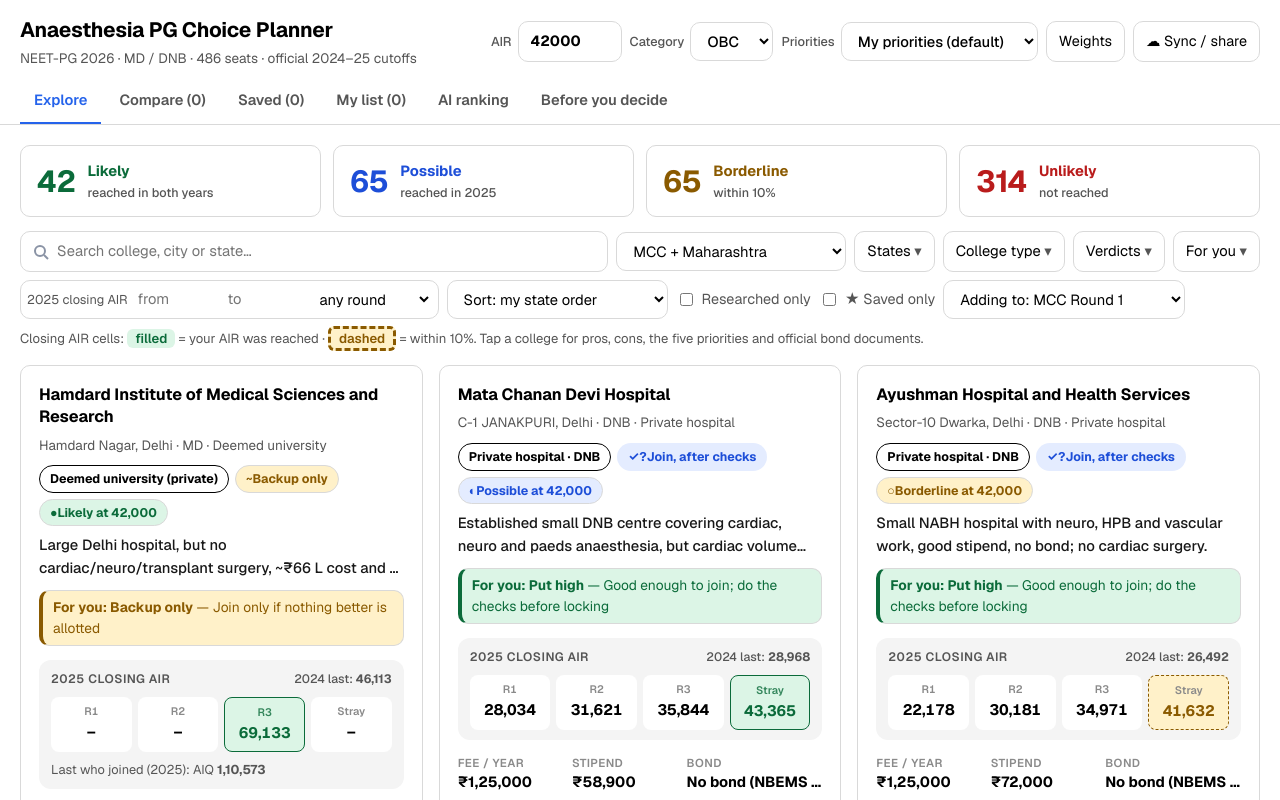
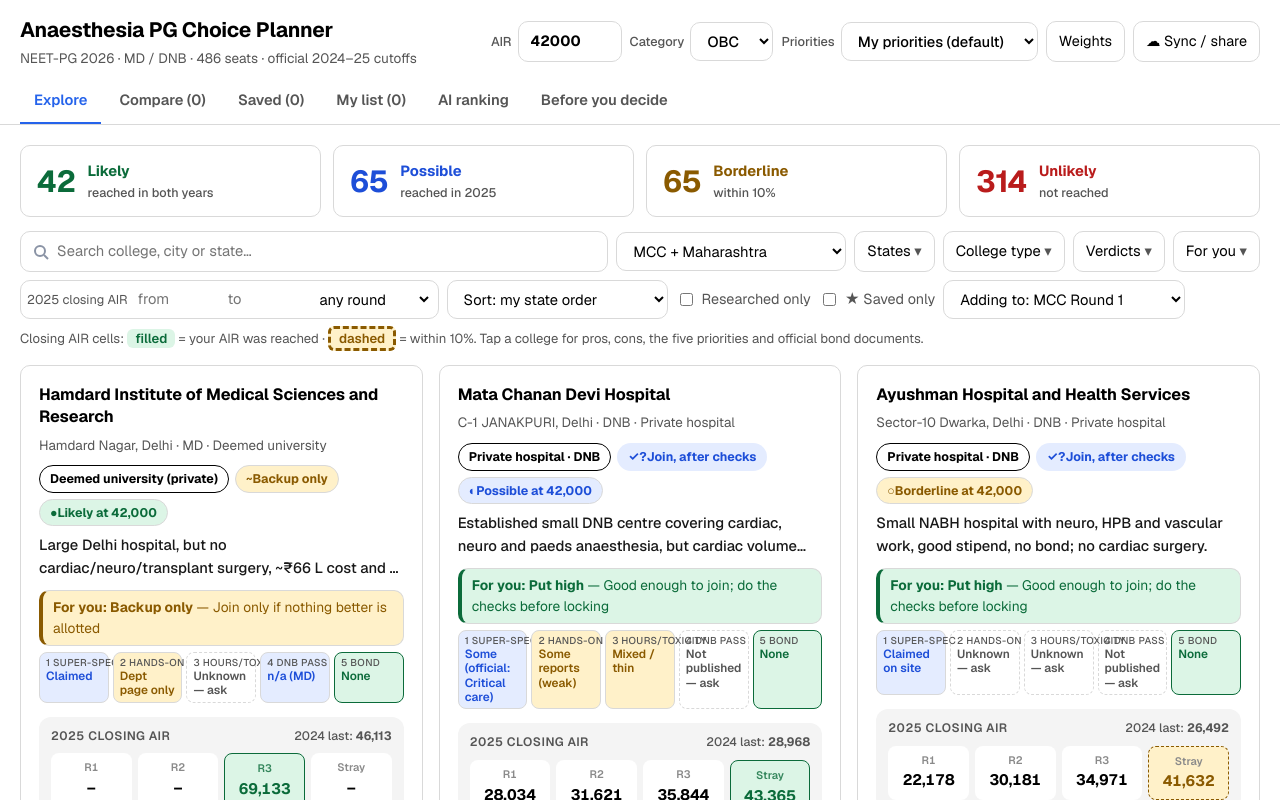
Before and after one commit to pankajrajput0312/neetpg-planner, a Next.js app: page / in a window 1280 px wide. Shown: the top 800 px of the page. Built offline with nearby package versions, Linux system fonts and the light colour scheme.

Commit message:
One label per priority on every college (cards, list, compare, AI ranking)

```diff
--- a/app/globals.css
+++ b/app/globals.css
@@ -317,3 +317,13 @@
 .sync code { font-size: .8rem; word-break: break-all; }
 .sync[open] { min-width: 420px; }
 .airank td { vertical-align: top; } .airank .cn { min-width: 220px; } .airank ul { margin: 0; padding-left: 16px; } .airank li { margin-bottom: 3px; }
+/* one label per priority */
+.plabels { display: grid; grid-template-columns: repeat(5, 1fr); gap: 4px; }
+.plabels.mini { display: flex; flex-wrap: wrap; gap: 3px; max-width: 260px; }
+.pl { display: flex; flex-direction: column; font-size: .74rem; font-weight: 600; padding: 4px 6px; border-radius: 8px; border: 1px solid var(--border); line-height: 1.2; min-width: 0; }
+.pl small { font-size: .62rem; font-weight: 500; color: var(--muted); text-transform: uppercase; letter-spacing: .03em; white-space: nowrap; }
+.plabels.mini .pl { flex-direction: row; padding: 2px 6px; font-size: .7rem; }
+.pl.good { background: var(--good-bg); color: var(--good); border-color: var(--good); } .pl.ok { background: var(--ok-bg); color: var(--ok); }
+.pl.mid { background: var(--mid-bg); color: var(--mid); } .pl.bad { background: var(--bad-bg); color: var(--bad); border-color: var(--bad); }
+.pl.none { background: transparent; color: var(--muted); border-style: dashed; }
+@media (max-width: 760px) { .plabels { grid-template-columns: repeat(2, 1fr); } }
--- a/app/lib.ts
+++ b/app/lib.ts
@@ -420,3 +420,34 @@
   return out.sort((a, b) => b.score - a.score || STATE_ORDER.indexOf(BY_ID.get(a.id)!.state) - STATE_ORDER.indexOf(BY_ID.get(b.id)!.state));
 }
 const lakh = (n: number) => (n >= 1e7 ? `₹${(n / 1e7).toFixed(2)} Cr` : `₹${(n / 1e5).toFixed(0)} L`);
+
+// ---------- One label per priority, for every college ----------
+export type PLabel = { n: number; key: string; label: string; level: "good" | "ok" | "mid" | "bad" | "none"; tip: string };
+export function priorityLabels(c: College): PLabel[] {
+  const sp = SUPERSPEC[c.id]; const r = RESEARCH[c.id]; const rs = RESIDENT[c.id]; const st = SITES[c.id];
+  const strong = sp ? Object.keys(sp.areas).filter((a) => ["Cardiac", "Neuro", "Renal/Transplant", "GI surgery", "Onco", "Paeds"].includes(a)) : [];
+  const ssc = r?.super_speciality.confidence ?? "Unverified";
+  const siteDepts = st ? st.departments.filter((d) => /cardiac|ctvs|neuro|transplant|onco|paedi|pedi|nicu|picu/i.test(d)).length : 0;
+  const ss: PLabel = sp && strong.length >= 3 ? { n: 1, key: "Super-spec", label: "Strong (official)", level: "good", tip: `DM/MCh/DNB-SS courses running in ${Object.keys(sp.areas).join(", ")} (MCC NEET-SS 2025)` }
+    : sp ? { n: 1, key: "Super-spec", label: `Some (official: ${Object.keys(sp.areas).join(", ")})`, level: "ok", tip: "Official courses in fewer than 3 core areas" }
+    : siteDepts >= 3 ? { n: 1, key: "Super-spec", label: "Claimed on site", level: "ok", tip: st!.departments.join(", ") }
+    : ssc === "High" || ssc === "Medium" ? { n: 1, key: "Super-spec", label: "Claimed", level: "ok", tip: r!.super_speciality.summary }
+    : ssc === "Low" || siteDepts > 0 ? { n: 1, key: "Super-spec", label: "Weak / unclear", level: "mid", tip: r?.super_speciality.summary ?? st?.departments.join(", ") ?? "" }
+    : { n: 1, key: "Super-spec", label: "Unknown — ask", level: "none", tip: "No department could be verified" };
+  const hs = rs?.hands_on; const neg = hs ? /observ|limited|no hands|restricted|consultant-led|clerical/i.test(hs.summary) : false;
+  const ho: PLabel = hs && hs.confidence !== "Unverified" ? (neg ? { n: 2, key: "Hands-on", label: "Observation-heavy", level: "bad", tip: hs.summary } : hs.confidence === "Low" ? { n: 2, key: "Hands-on", label: "Some reports (weak)", level: "mid", tip: hs.summary } : { n: 2, key: "Hands-on", label: "Good (reported)", level: "good", tip: hs.summary })
+    : r && r.hands_on.confidence !== "Unverified" ? { n: 2, key: "Hands-on", label: "Some evidence", level: "ok", tip: r.hands_on.summary }
+    : (st?.anaesthesia_dept?.services.length ?? 0) > 0 ? { n: 2, key: "Hands-on", label: "Dept page only", level: "mid", tip: st!.anaesthesia_dept!.services.join(", ") }
+    : { n: 2, key: "Hands-on", label: "Unknown — ask", level: "none", tip: "Nothing online; only residents can tell you" };
+  const flags = (rs?.red_flags ?? []).filter((f) => /suicide|harass|assault|unpaid|not paid|withh|ragging|threat culture|strike/i.test(f));
+  const hc = rs?.hours_culture;
+  const hr: PLabel = flags.length && hc && CONFV[hc.confidence] >= 2 ? { n: 3, key: "Hours/toxicity", label: "Serious concerns", level: "bad", tip: flags[0] }
+    : flags.length ? { n: 3, key: "Hours/toxicity", label: "Concerns reported", level: "mid", tip: flags[0] }
+    : hc && hc.confidence !== "Unverified" ? (CONFV[hc.confidence] >= 2 ? { n: 3, key: "Hours/toxicity", label: "Reported OK", level: "good", tip: hc.summary } : { n: 3, key: "Hours/toxicity", label: "Mixed / thin", level: "mid", tip: hc.summary })
+    : r && r.toxicity.confidence !== "Unverified" ? { n: 3, key: "Hours/toxicity", label: "Some reports", level: "ok", tip: r.toxicity.summary }
+    : { n: 3, key: "Hours/toxicity", label: "Unknown — ask", level: "none", tip: "No reports either way" };
+  const dnb: PLabel = isDnb(c) ? { n: 4, key: "DNB pass", label: "Not published — ask", level: "none", tip: "NBEMS publishes no institute-wise pass rate; ask for the last 3 batches" } : { n: 4, key: "DNB pass", label: "n/a (MD)", level: "ok", tip: "MD — pass rate not part of your criteria" };
+  const by = bondYears(c);
+  const bd: PLabel = by === 0 ? { n: 5, key: "Bond", label: "None", level: "good", tip: bondShort(c) } : by === 1 ? { n: 5, key: "Bond", label: "1 yr", level: "ok", tip: bondShort(c) } : by !== null ? { n: 5, key: "Bond", label: `${by} yrs`, level: "bad", tip: bondShort(c) } : { n: 5, key: "Bond", label: "Not verified", level: "none", tip: strip(c.bond).slice(0, 120) };
+  return [ss, ho, hr, dnb, bd];
+}
--- a/app/page.tsx
+++ b/app/page.tsx
@@ -4,7 +4,7 @@
 import {
   BY_ID, COLLEGES, CRITS, DEFAULT, GUIDE, PREP, PRESETS, RESEARCH, ROUNDS, ROW_HELP, ROW_LABEL, STATE_ORDER,
   beds, bondShort, chance, evidence, money, coverage, deepest, fee, firstRound, fmt, gaps, isDnb, params, place, roundClose, score,
-  shortName, stipend, strategy, strip, OFFICIAL, VERDICT_ORDER, verdictKey, verdictOf, autoList, autoScore, joinedLast, ADMITTED, SUPERSPEC, DERIVED, SITES, FUTURE, REC_KEY, SENIOR_METHOD, allPros, allCons, recommendation, seniorChecklist, RESIDENT, typeLabel, TYPE_LABEL, excludedBy, feeNum, stipendNum, bondYears, DEFAULT_PREFS, aiRank,
+  shortName, stipend, strategy, strip, OFFICIAL, VERDICT_ORDER, verdictKey, verdictOf, autoList, autoScore, joinedLast, ADMITTED, SUPERSPEC, DERIVED, SITES, FUTURE, REC_KEY, SENIOR_METHOD, allPros, allCons, recommendation, seniorChecklist, RESIDENT, typeLabel, TYPE_LABEL, excludedBy, feeNum, stipendNum, bondYears, DEFAULT_PREFS, aiRank, priorityLabels,
   type College, type Conf, type Crit, type Param, type Store, type Resident, type Prefs,
 } from "./lib";
 
@@ -220,6 +220,7 @@
           </div>
           {v.verdict !== "Not assessed" ? <p className="headline">{v.headline}</p> : <p className="headline muted">{recommendation(c).data_verdict}</p>}
           <p className={"foryou r-" + REC_KEY[recommendation(c).rec]}><b>For you: {recommendation(c).rec}</b> — {recommendation(c).rec_why}</p>
+          <div className="plabels">{priorityLabels(c).map((l) => <span key={l.n} className={"pl " + l.level} title={`${l.n}. ${l.key}: ${l.tip}`}><small>{l.n} {l.key}</small>{l.label}</span>)}</div>
         </div>
         {stripView(c)}
         {facts(c)}
@@ -247,6 +248,7 @@
           <p className="muted">{c.name}</p>
           <p><span className={"tag " + ch.k}>{ch.t}</span> <span className="type">{c.kindLabel}</span></p>
           {dots(c)}
+          <div className="plabels">{priorityLabels(c).map((l) => <span key={l.n} className={"pl " + l.level} title={l.tip}><small>{l.n} {l.key}</small>{l.label}</span>)}</div>
           <div className="row-btns">
             <button className={"primary" + (inList.has(c.id) ? " added" : "")} onClick={() => toggle(c.id)}>{inList.has(c.id) ? `#${list.items.indexOf(c.id) + 1} in “${list.name}” ✓` : `+ Add to “${list.name}”`}</button>
             <button onClick={() => toggleCompare(c.id)}>{s.compare.includes(c.id) ? "✓ In compare" : "Add to compare"}</button>
@@ -479,6 +481,7 @@
             <tbody>
               <tr><th>Verdict</th>{cmp.map((c) => { const v = verdictOf(c); return <td key={c.id} className={"v-" + verdictKey(v.verdict)}><b>{v.verdict}</b><br /><small>{v.headline}</small></td>; })}</tr>
               <tr><th>For you</th>{cmp.map((c) => { const d = recommendation(c); return <td key={c.id} className={"r-" + REC_KEY[d.rec]}><b>{d.rec}</b><br /><small>{d.rec_why}</small></td>; })}</tr>
+              <tr><th>5 priorities</th>{cmp.map((c) => <td key={c.id}><div className="plabels">{priorityLabels(c).map((l) => <span key={l.n} className={"pl " + l.level} title={l.tip}><small>{l.n} {l.key}</small>{l.label}</span>)}</div></td>)}</tr>
               <tr><th>Seat type</th>{cmp.map((c) => <td key={c.id}>{c.kindLabel}</td>)}</tr>
               <tr><th>Chance</th>{cmp.map((c) => { const ch = chance(c, s.air, s.cat); return <td key={c.id}><span className={"pill " + ch.k}>{ch.short}</span><br /><small>{ch.t}</small></td>; })}</tr>
               {ROUNDS.map((r, i) => <tr key={r}><th>2025 {r}</th>{cmp.map((c) => { const v = roundClose(c, "2025", s.cat)[i]; return <td key={c.id} className={cellCls(v)}>{fmt(v)}</td>; })}</tr>)}
@@ -611,7 +614,7 @@
         </div>
         {listView === "rows" && list.items.length > 0 && (
           <div className="ltwrap"><table className="lt">
-            <thead><tr><th></th><th>#</th><th>College</th><th>Type</th><th>Verdict</th><th>Chance</th><th className="num">2025 R1</th><th className="num">R2</th><th className="num">R3</th><th className="num">Stray</th><th>Fee / yr</th><th>Stipend</th><th>Bond</th><th className="num">Score</th><th></th></tr></thead>
+            <thead><tr><th></th><th>#</th><th>College</th><th>Type</th><th>Verdict</th><th>Chance</th><th>5 priorities</th><th className="num">2025 R1</th><th className="num">R2</th><th className="num">R3</th><th className="num">Stray</th><th>Fee / yr</th><th>Stipend</th><th>Bond</th><th className="num">Score</th><th></th></tr></thead>
             <tbody>
               {list.items.map((id, i) => {
                 const c = BY_ID.get(id); if (!c) return null;
@@ -619,7 +622,7 @@
                 if ((lf.state.length && !lf.state.includes(c.state)) || (lf.kind.length && !lf.kind.includes(c.kind)) || (lf.verdict.length && !lf.verdict.includes(v.verdict)) || (lf.chance.length && !lf.chance.includes(ch.k)) || (lf.min && deepest(c, "2025", s.cat) < +lf.min) || (lf.max && deepest(c, "2025", s.cat) > +lf.max)) return null;
                 const ex = excludedBy(c, prefs);
                 return (<Fragment key={id}>
-                  {prev !== c.state && <tr className="stateh"><td colSpan={15}>{c.state}</td></tr>}
+                  {prev !== c.state && <tr className="stateh"><td colSpan={16}>{c.state}</td></tr>}
                   <tr className={(drag === i ? "dragging" : "") + (over === i && drag !== null && drag !== i ? " over" : "")} draggable
                     onDragStart={() => setDrag(i)} onDragOver={(e) => { e.preventDefault(); setOver(i); }} onDragLeave={() => setOver(null)}
                     onDrop={() => { if (drag !== null) move(drag, i); setDrag(null); setOver(null); }} onDragEnd={() => { setDrag(null); setOver(null); }}>
@@ -629,6 +632,7 @@
                     <td className="small">{typeLabel(c)}</td>
                     <td><span className={"vtag v-" + verdictKey(v.verdict)} title={v.headline}>{v.verdict}</span></td>
                     <td><span className={"pill " + ch.k} title={ch.t}>{ch.short}</span></td>
+                    <td><div className="plabels mini">{priorityLabels(c).map((l) => <span key={l.n} className={"pl " + l.level} title={`${l.n}. ${l.key}: ${l.tip}`}>{l.n}·{l.label}</span>)}</div></td>
                     {roundClose(c, "2025", s.cat).map((x, j) => <td key={j} className={"num " + cellCls(x)}>{fmt(x)}</td>)}
                     <td title={fee(c) ?? ""}>{money(fee(c)) ?? "?"}</td>
                     <td title={stipend(c) ?? ""}>{money(stipend(c)) ?? "?"}</td>
@@ -675,7 +679,7 @@
             <div className="ltwrap"><table className="lt airank"><thead><tr><th>#</th><th>College</th><th>Tier</th><th className="num">Score</th><th>Why it is here</th><th>Check before locking</th></tr></thead><tbody>
               {recs.map((r, i) => { const c = BY_ID.get(r.id)!; const ch = chance(c, s.air, s.cat); return (
                 <tr key={r.id}><td className="num"><b>{i + 1}</b></td>
-                  <td className="cn"><b onClick={() => setOpen(r.id)}>{shortName(c)}</b><small>{[place(c), c.state].filter(Boolean).join(", ")} · {typeLabel(c)}</small><br /><span className={"tag " + ch.k}>{ch.short}</span> <span className={"tag v-" + verdictKey(verdictOf(c).verdict)}>{verdictOf(c).verdict}</span></td>
+                  <td className="cn"><b onClick={() => setOpen(r.id)}>{shortName(c)}</b><small>{[place(c), c.state].filter(Boolean).join(", ")} · {typeLabel(c)}</small><br /><span className={"tag " + ch.k}>{ch.short}</span> <span className={"tag v-" + verdictKey(verdictOf(c).verdict)}>{verdictOf(c).verdict}</span><div className="plabels mini">{priorityLabels(c).map((l) => <span key={l.n} className={"pl " + l.level} title={`${l.n}. ${l.key}: ${l.tip}`}>{l.n}·{l.label}</span>)}</div></td>
                   <td><span className={"tag " + (r.tier === "Safe" ? "good" : r.tier === "Core" ? "ok" : "mid")}>{r.tier}</span></td>
                   <td className="num">{r.score}</td>
                   <td className="small"><ul className="pros">{r.why.map((w, k) => <li key={k}>{w}</li>)}</ul></td>
```
